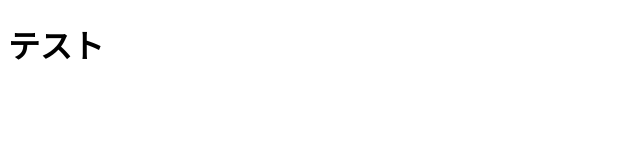
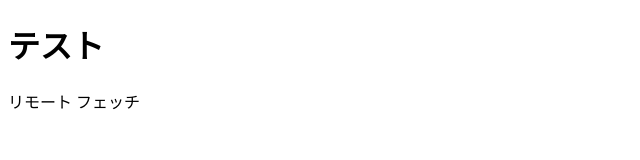
Before and after one commit to nobyn0312/gitpractice_3, a plain HTML site: page index.html in a window 1280 px wide. Shown: the full height of the page, 0-640 px from the left. Drawn offline with Linux system fonts and the light colour scheme.

Commit message:
firstcommit

```diff
--- a/index.html
+++ b/index.html
@@ -8,5 +8,6 @@
 </head>
 <body>
   <header><h1>テスト</h1></header>
+  <p>リモート フェッチ</p>
 </body>
 </html>
```
